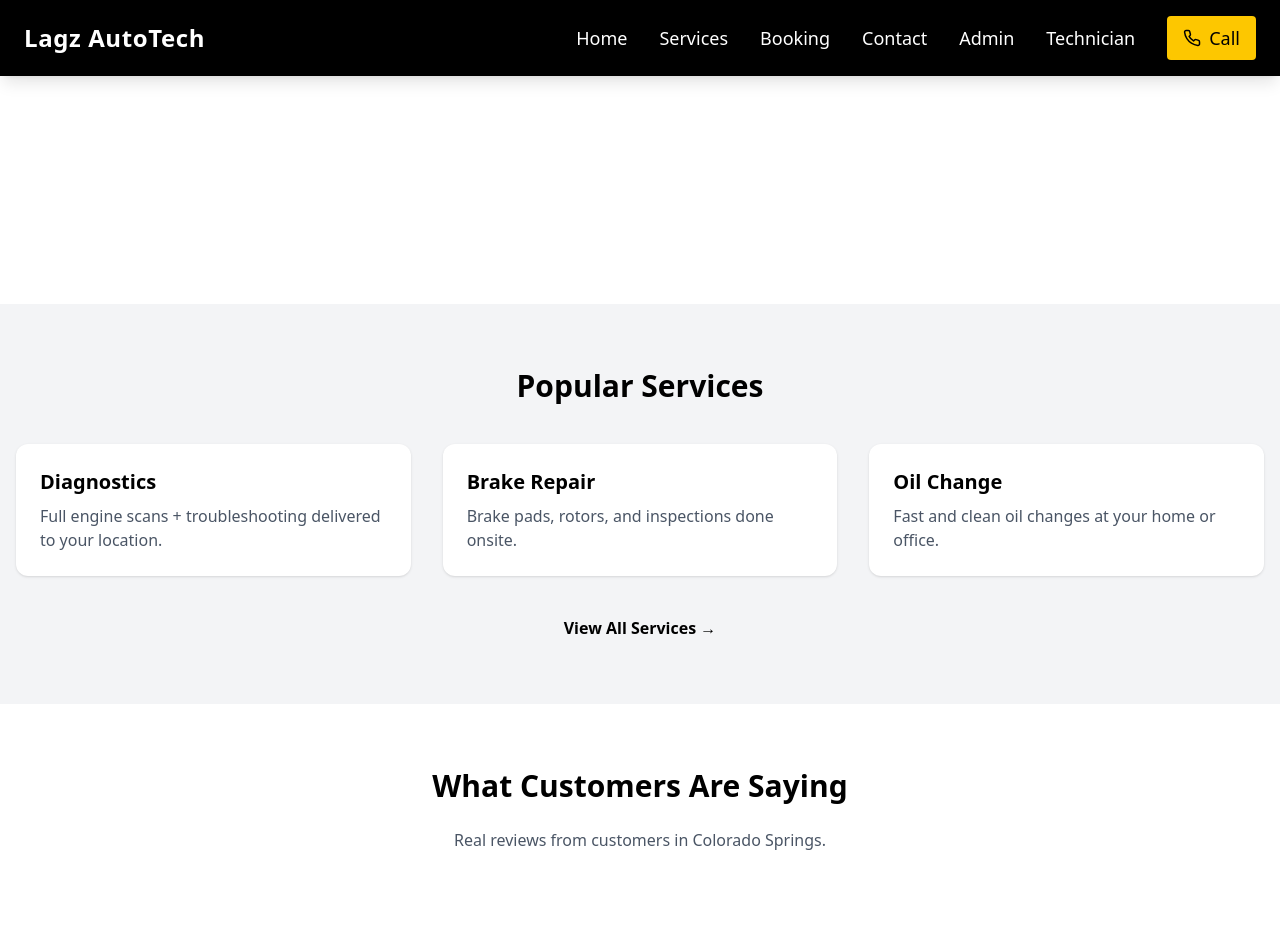
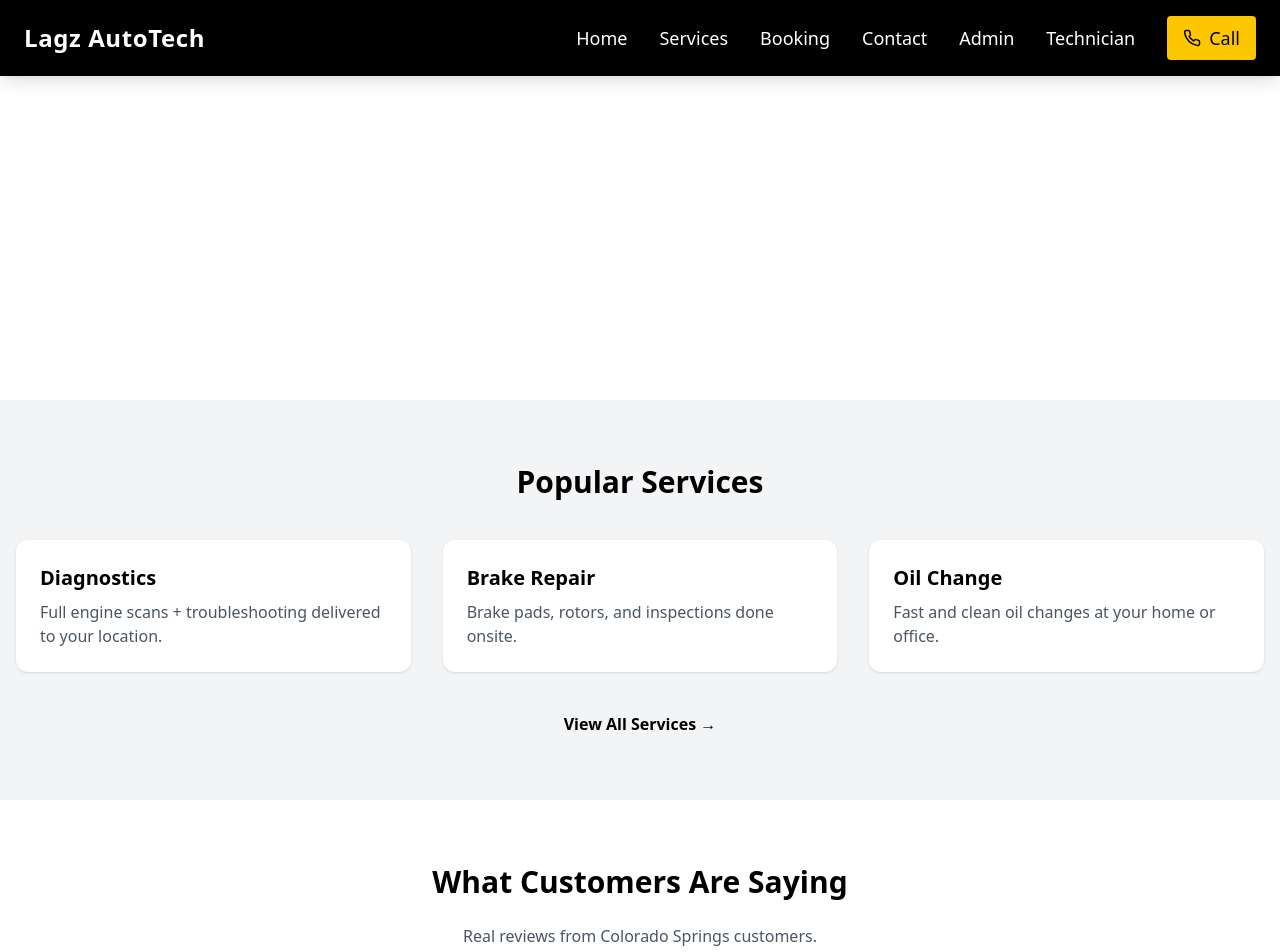
Before and after one commit to lagzllc/lagz-autotech-mobile, a React (Vite) app in the folder frontend/: page / in a window 1280 px wide. Shown: the top 952 px of the page. Built offline with nearby package versions, Linux system fonts and the light colour scheme; no server answers.

Commit message:
Fix homepage layout padding + container width

```diff
--- a/frontend/src/pages/Home.jsx
+++ b/frontend/src/pages/Home.jsx
@@ -3,10 +3,10 @@ import { Link } from "react-router-dom";
 
 export default function Home() {
   return (
-    <div className="w-full">
+    <div className="pt-24 w-full">
       {/* HERO SECTION */}
       <section className="bg-secondary text-white py-20">
-        <div className="container mx-auto px-4 text-center">
+        <div className="container max-w-screen-xl mx-auto px-4 text-center">
           <h1 className="text-4xl md:text-5xl font-bold mb-4">
             Fast. Reliable. Mobile Auto Repair.
           </h1>
@@ -24,7 +24,7 @@ export default function Home() {
 
       {/* SERVICES PREVIEW */}
       <section className="py-16 bg-gray-100">
-        <div className="container mx-auto px-4">
+        <div className="container max-w-screen-xl mx-auto px-4">
           <h2 className="text-3xl font-bold text-center text-secondary mb-10">
             Popular Services
           </h2>
@@ -61,17 +61,16 @@ export default function Home() {
         </div>
       </section>
 
-      {/* GOOGLE REVIEWS SECTION */}
+      {/* GOOGLE REVIEWS */}
       <section className="py-16 bg-white">
-        <div className="container mx-auto px-4 text-center">
+        <div className="container max-w-screen-xl mx-auto px-4 text-center">
           <h2 className="text-3xl font-bold text-secondary mb-6">
             What Customers Are Saying
           </h2>
           <p className="text-gray-600 mb-8">
-            Real reviews from customers in Colorado Springs.
+            Real reviews from Colorado Springs customers.
           </p>
 
-          {/* Elfsight Google Review Widget */}
           <div className="flex justify-center">
             <div
               className="elfsight-app-6804c029-52ee-4caf-8961-2c5ff367b5c0 w-full"
@@ -84,7 +83,9 @@ export default function Home() {
       {/* CONTACT CTA */}
       <section className="bg-primary text-white py-16 text-center">
         <h2 className="text-3xl font-bold mb-4">Need Immediate Help?</h2>
-        <p className="text-lg mb-6">Call now for fast mobile auto repair service.</p>
+        <p className="text-lg mb-6">
+          Call now for fast mobile auto repair service.
+        </p>
         <a
           href="tel:7195106453"
           className="bg-white text-primary font-semibold px-6 py-3 rounded-lg text-lg"
```
